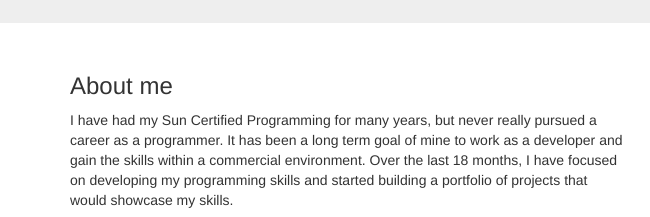
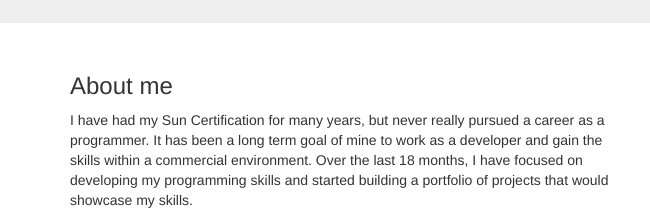
Before and after one commit to mytimekumar/mytimekumar.github.io, a plain HTML site: page index.html in a window 1280 px wide. Shown: the part 217-434 px from the top of the page, 0-650 px from the left. Drawn offline with nearby package versions, Linux system fonts and the light colour scheme.

Commit message:
Update index.html

```diff
--- a/index.html
+++ b/index.html
@@ -23,7 +23,7 @@
     <div class="col-sm-6">
       <h3>About me</h3>
       <p>
-      I have had my Sun Certified Programming for many years, but never really pursued a career as a programmer.  It has been a long term goal of mine to work as a developer and gain the skills within a commercial environment. Over the last 18 months, I have focused on developing my programming skills and started building a portfolio of projects that would showcase my skills.
+      I have had my Sun Certification for many years, but never really pursued a career as a programmer.  It has been a long term goal of mine to work as a developer and gain the skills within a commercial environment. Over the last 18 months, I have focused on developing my programming skills and started building a portfolio of projects that would showcase my skills.
       </p>
 
       <p>
```
